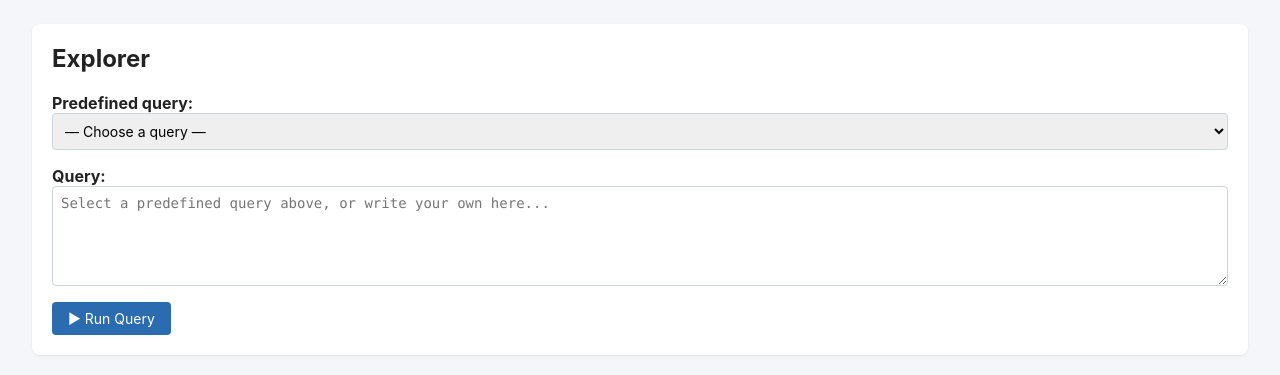
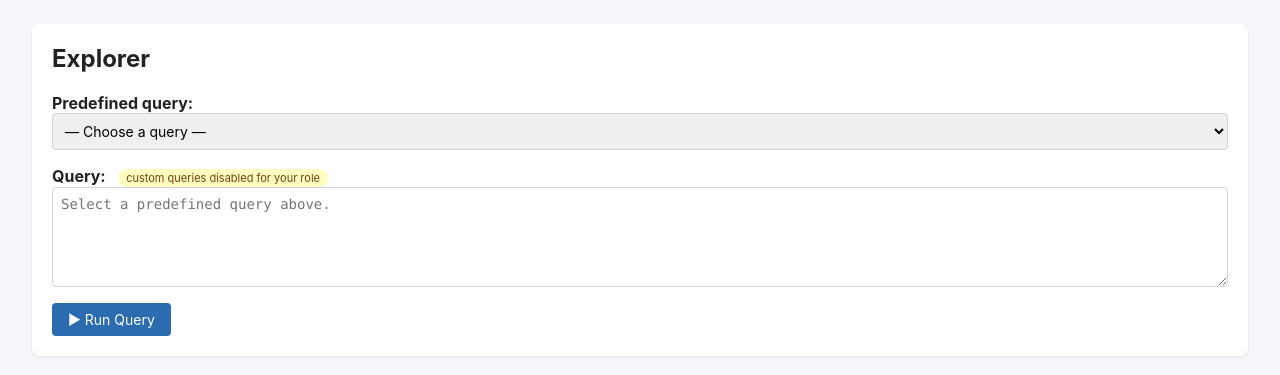
Before and after one commit to selcukdeveloper/Intelligent-data-managment, a Python web app: template app/templates/explorer.html in a window 1280 px wide. Shown: the part 56-431 px from the top of the page. Run offline with Jinja, Linux system fonts and the light colour scheme; the template is opened without the code that fills it, so the values that code supplies are empty.

Commit message:
update explorer page

```diff
--- a/app/templates/explorer.html
+++ b/app/templates/explorer.html
@@ -13,8 +13,17 @@
   </select>
 
   <div style="margin-top:16px">
-    <label><strong>Query:</strong></label>
-    <textarea id="query-text" placeholder="Select a predefined query above, or write your own here..."></textarea>
+    <label>
+      <strong>Query:</strong>
+      {% if not can_run_custom %}
+        <span class="pill" style="background:#fefcbf; color:#744210">
+          custom queries disabled for your role
+        </span>
+      {% endif %}
+    </label>
+    <textarea id="query-text"
+              {% if not can_run_custom %}readonly{% endif %}
+              placeholder="{% if can_run_custom %}Select a predefined query above, or write your own here...{% else %}Select a predefined query above.{% endif %}"></textarea>
   </div>
 
   <div style="margin-top:12px">
@@ -22,6 +31,7 @@
     <span id="status" style="margin-left:12px"></span>
   </div>
 </div>
+<script>window.__CAN_RUN_CUSTOM__ = {{ 'true' if can_run_custom else 'false' }};</script>
 
 <div id="result-area"></div>
 
@@ -41,12 +51,20 @@
 
   runBtn.addEventListener("click", async () => {
     const queryText = textarea.value.trim();
-    if (!queryText) { alert("Please enter or select a query"); return; }
-
     const selectedKey = select.value;
     const opt = select.options[select.selectedIndex];
     const originalQuery = opt && opt.dataset.query ? JSON.parse(opt.dataset.query) : "";
-    const useQueryKey = selectedKey && queryText === originalQuery;
+    const canRunCustom = !!window.__CAN_RUN_CUSTOM__;
+
+    if (!canRunCustom && !selectedKey) {
+      alert("Please select a predefined query. Custom queries are not available for your role.");
+      return;
+    }
+    if (!queryText) { alert("Please enter or select a query"); return; }
+
+    const useQueryKey = !canRunCustom
+      ? !!selectedKey
+      : (selectedKey && queryText === originalQuery);
 
     runBtn.disabled = true;
     status.innerHTML = '<span class="spinner"></span> Running...';
```
